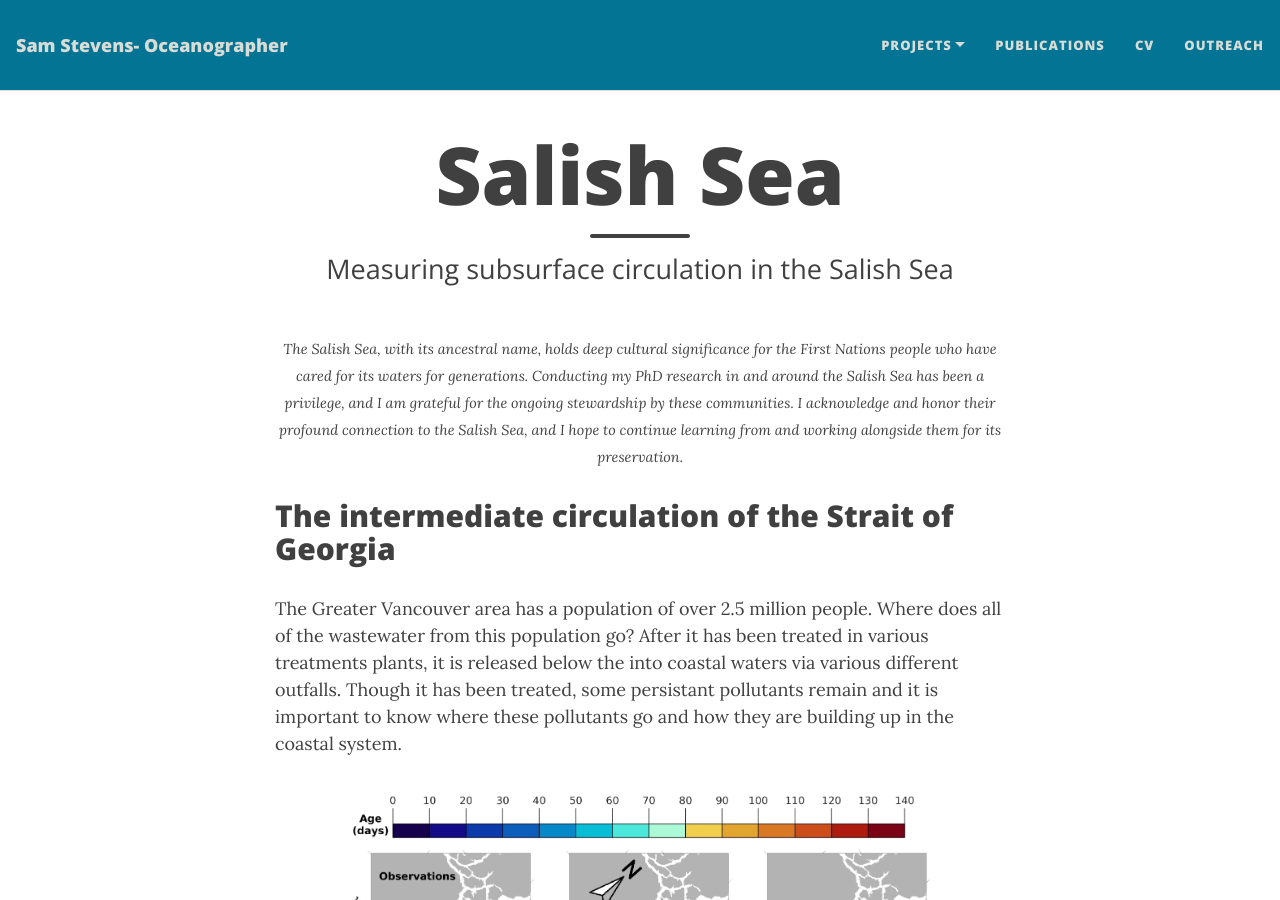
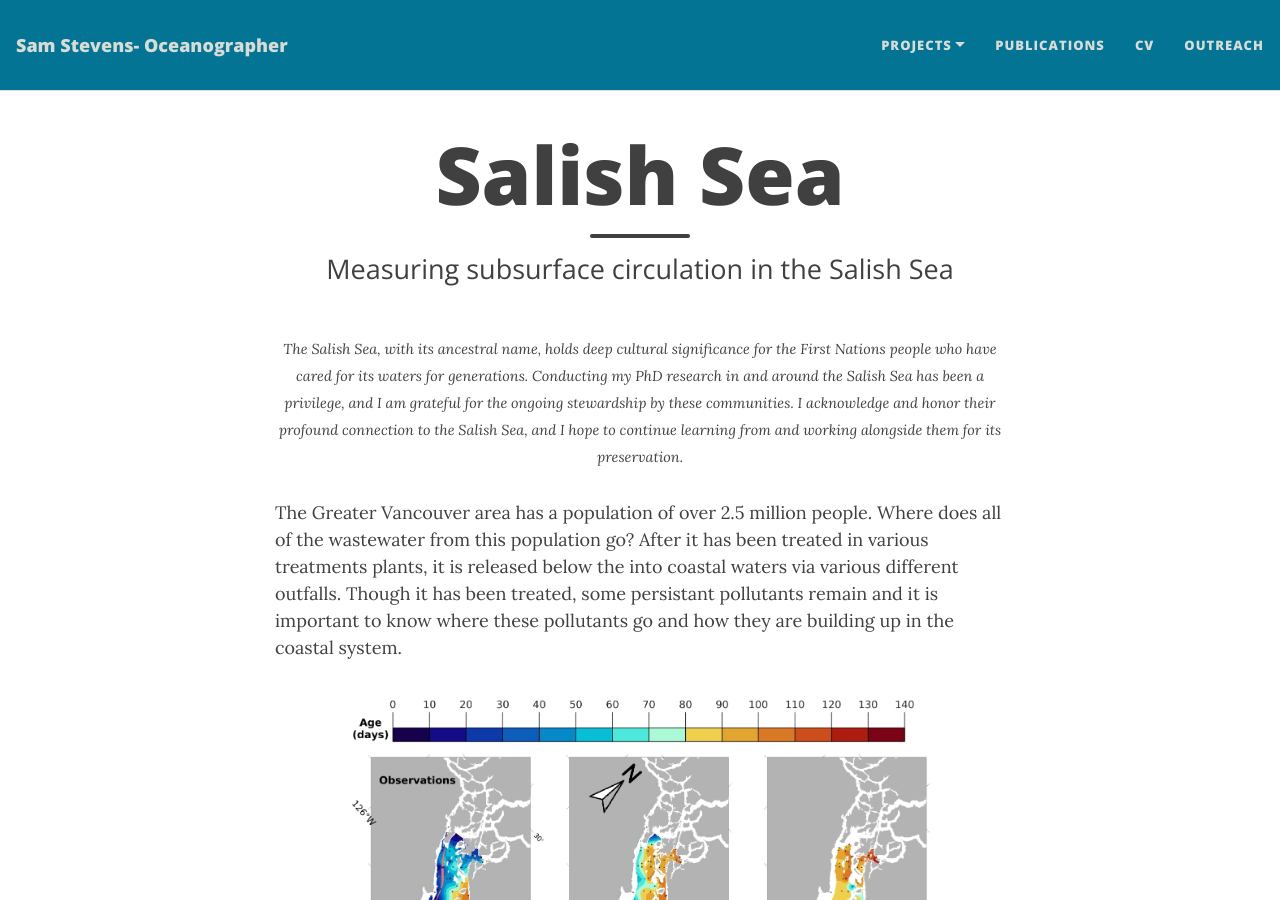
Before and after one commit to sws-ocean/sws-ocean.github.io, a Jekyll site: the page built from docs/salish.md, in a window 1280 px wide and 900 px high. Built offline with Jekyll 4.4.1, drawn with Linux system fonts in a browser that asks for light colours; nearby versions of some CDN libraries.

Commit message:
Update salish.md

```diff
--- a/docs/salish.md
+++ b/docs/salish.md
@@ -25,7 +25,7 @@ figure {text-align: center;}
 <!--<h1>Salish Sea</h1>-->
 <p align="center"> <small><i>The Salish Sea, with its ancestral name, holds deep cultural significance for the First Nations people who have cared for its waters for generations. Conducting my PhD research in and around the Salish Sea has been a privilege, and I am grateful for the ongoing stewardship by these communities. I acknowledge and honor their profound connection to the Salish Sea, and I hope to continue learning from and working alongside them for its preservation.</i></small> </p>
 
-<h2> The intermediate circulation of the Strait of Georgia </h2>
+<!--<h2> The intermediate circulation of the Strait of Georgia </h2>-->
 
 The Greater Vancouver area has a population of over 2.5 million people. Where does all of the wastewater from this population go? After it has been treated in various treatments plants, it is released below the into coastal waters via various different outfalls. Though it has been treated, some persistant pollutants remain and it is important to know where these pollutants go and how they are building up in the coastal system.
 
```
